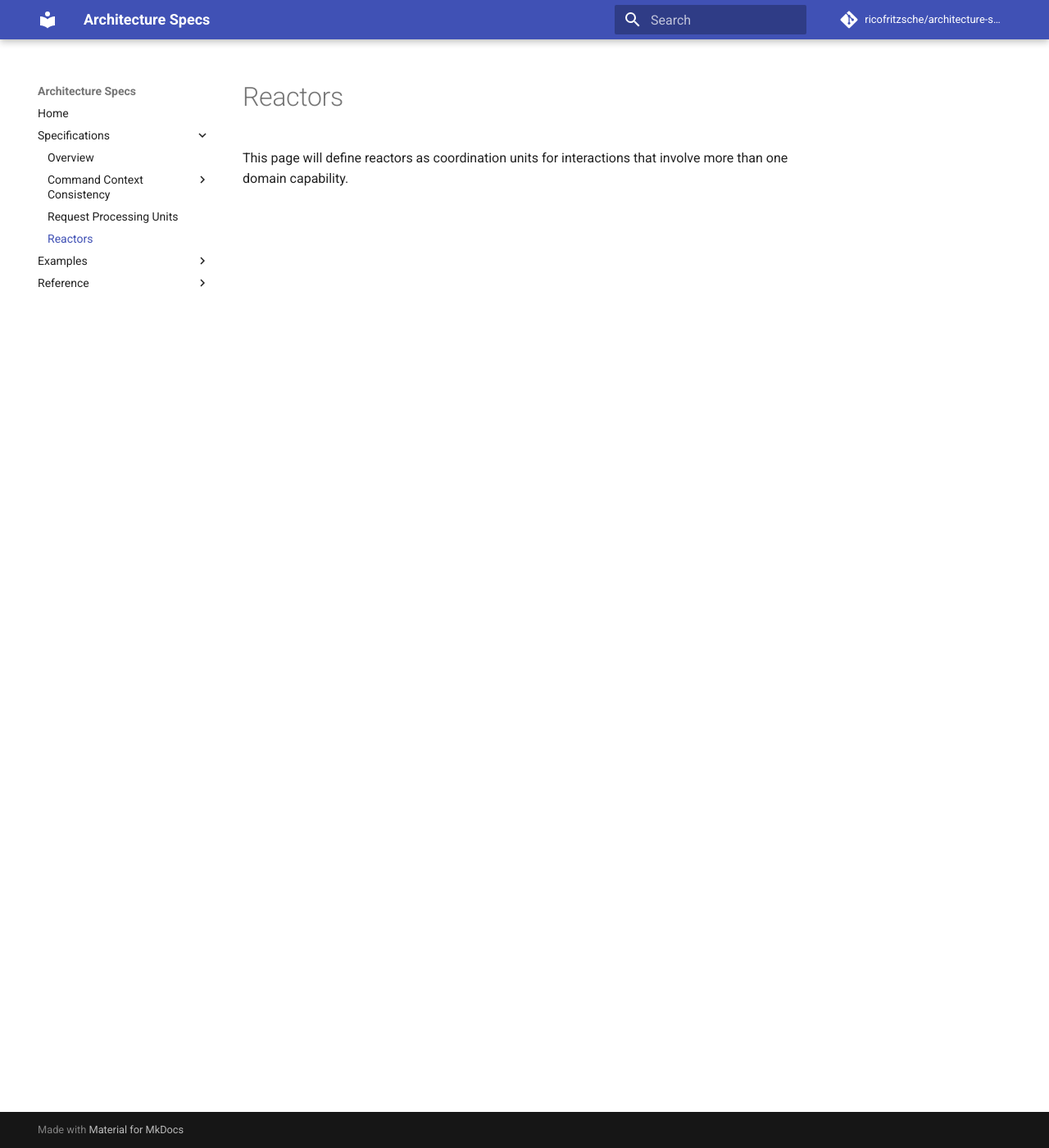
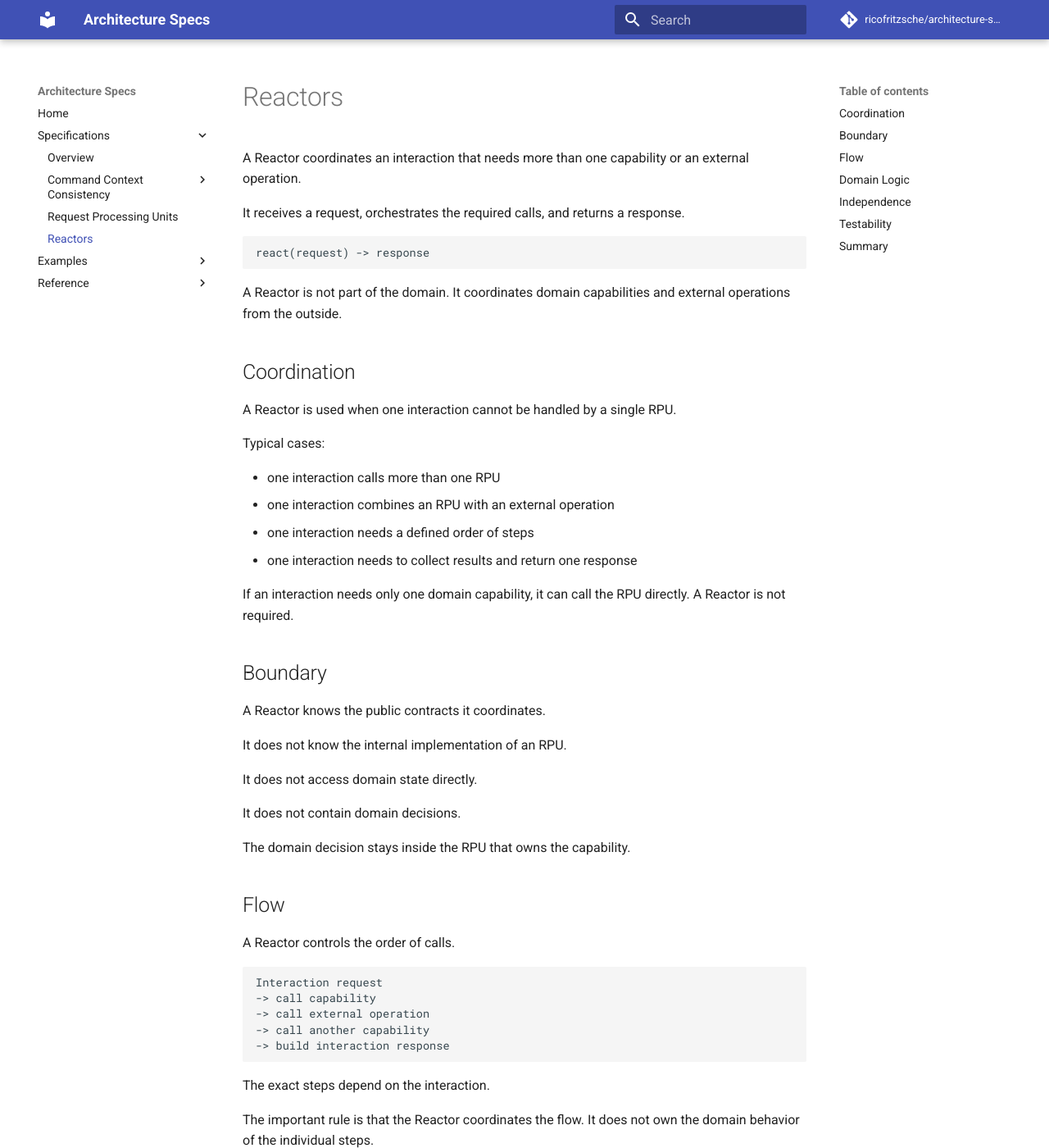
Before and after one commit to ricofritzsche/architecture-specs, an MkDocs documentation site: the page built from docs/specs/reactors/index.md, in a window 1280 px wide and 1400 px high. Shown: the whole window at 82% size. Built offline with MkDocs 1.6.1 and Material for MkDocs 9.7.7, drawn with Linux system fonts in a browser that asks for light colours; comment, search, counter and statistics services are not loaded; some of the changed text lies outside the part shown.

Commit message:
Add reactors overview

````diff
--- a/docs/specs/reactors/index.md
+++ b/docs/specs/reactors/index.md
@@ -1,3 +1,100 @@
 # Reactors
 
-This page will define reactors as coordination units for interactions that involve more than one domain capability.
+A Reactor coordinates an interaction that needs more than one capability or an external operation.
+
+It receives a request, orchestrates the required calls, and returns a response.
+
+```text
+react(request) -> response
+```
+
+A Reactor is not part of the domain. It coordinates domain capabilities and external operations from the outside.
+
+## Coordination
+
+A Reactor is used when one interaction cannot be handled by a single RPU.
+
+Typical cases:
+
+* one interaction calls more than one RPU
+* one interaction combines an RPU with an external operation
+* one interaction needs a defined order of steps
+* one interaction needs to collect results and return one response
+
+If an interaction needs only one domain capability, it can call the RPU directly. A Reactor is not required.
+
+## Boundary
+
+A Reactor knows the public contracts it coordinates.
+
+It does not know the internal implementation of an RPU.
+
+It does not access domain state directly.
+
+It does not contain domain decisions.
+
+The domain decision stays inside the RPU that owns the capability.
+
+## Flow
+
+A Reactor controls the order of calls.
+
+```text
+Interaction request
+-> call capability
+-> call external operation
+-> call another capability
+-> build interaction response
+```
+
+The exact steps depend on the interaction.
+
+The important rule is that the Reactor coordinates the flow. It does not own the domain behavior of the individual steps.
+
+## Domain Logic
+
+A Reactor must not contain domain logic.
+
+It can decide which step comes next in an interaction.
+
+It can pass data from one call to another.
+
+It can map technical or coordination results into an interaction response.
+
+It should not decide domain rules that belong to an RPU.
+
+## Independence
+
+A Reactor is technology-independent.
+
+It should not depend on a UI framework, HTTP framework, CLI framework, or message transport.
+
+Those technologies belong outside the Reactor.
+
+This keeps the Reactor testable without a real user interface or real external infrastructure.
+
+## Testability
+
+A Reactor can be tested by replacing the capabilities and external operations it coordinates.
+
+The test does not need the real domain implementation.
+
+The test does not need the real external system.
+
+The test verifies the coordination behavior:
+
+* which calls are made
+* in which order they are made
+* how results are passed forward
+* which response is returned
+
+## Summary
+
+A Reactor is:
+
+* an interaction coordinator
+* technology-independent
+* outside the domain
+* free of domain logic
+* dependent only on public contracts
+* useful when one interaction needs more than one capability or external operation
````
